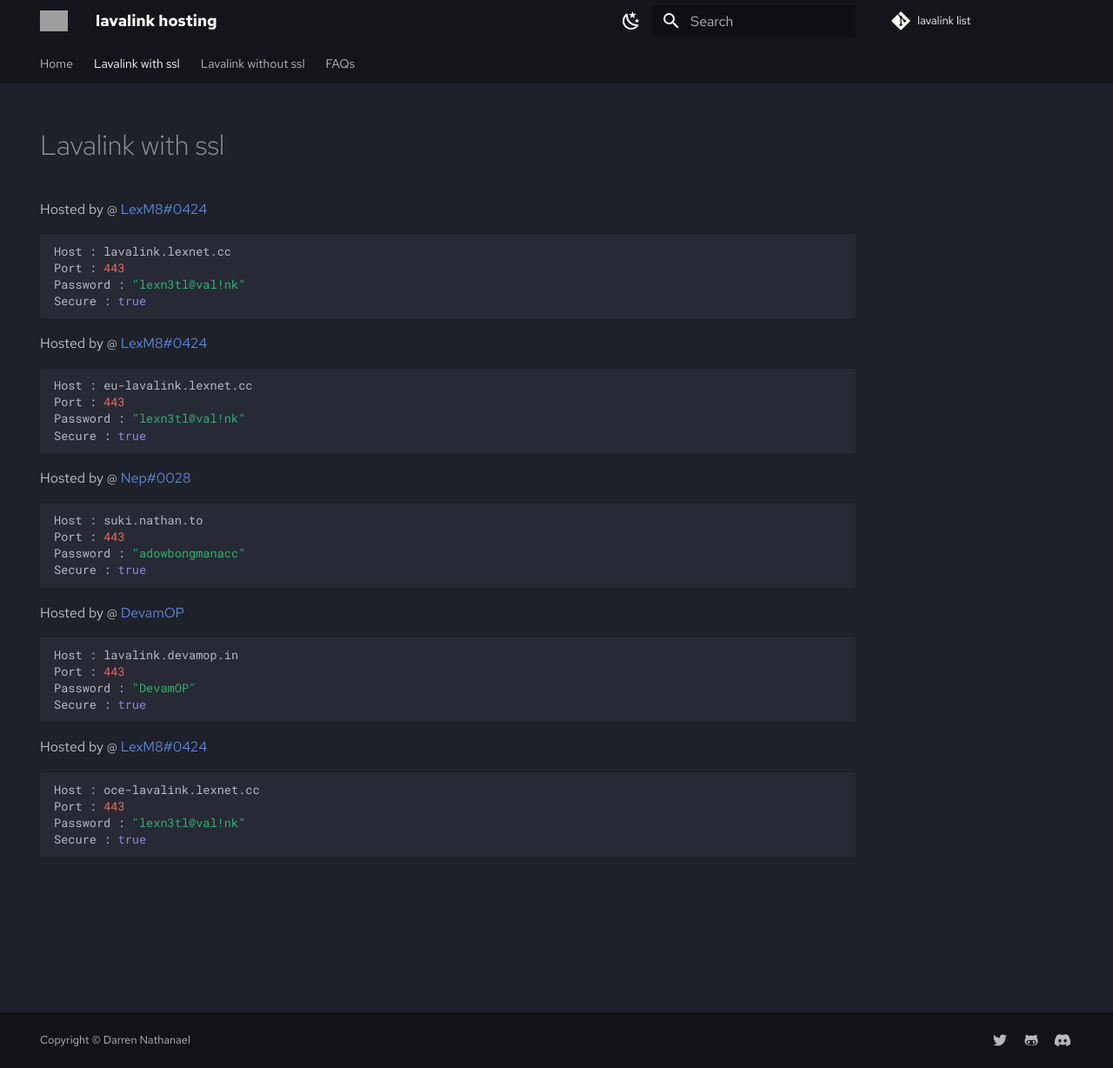
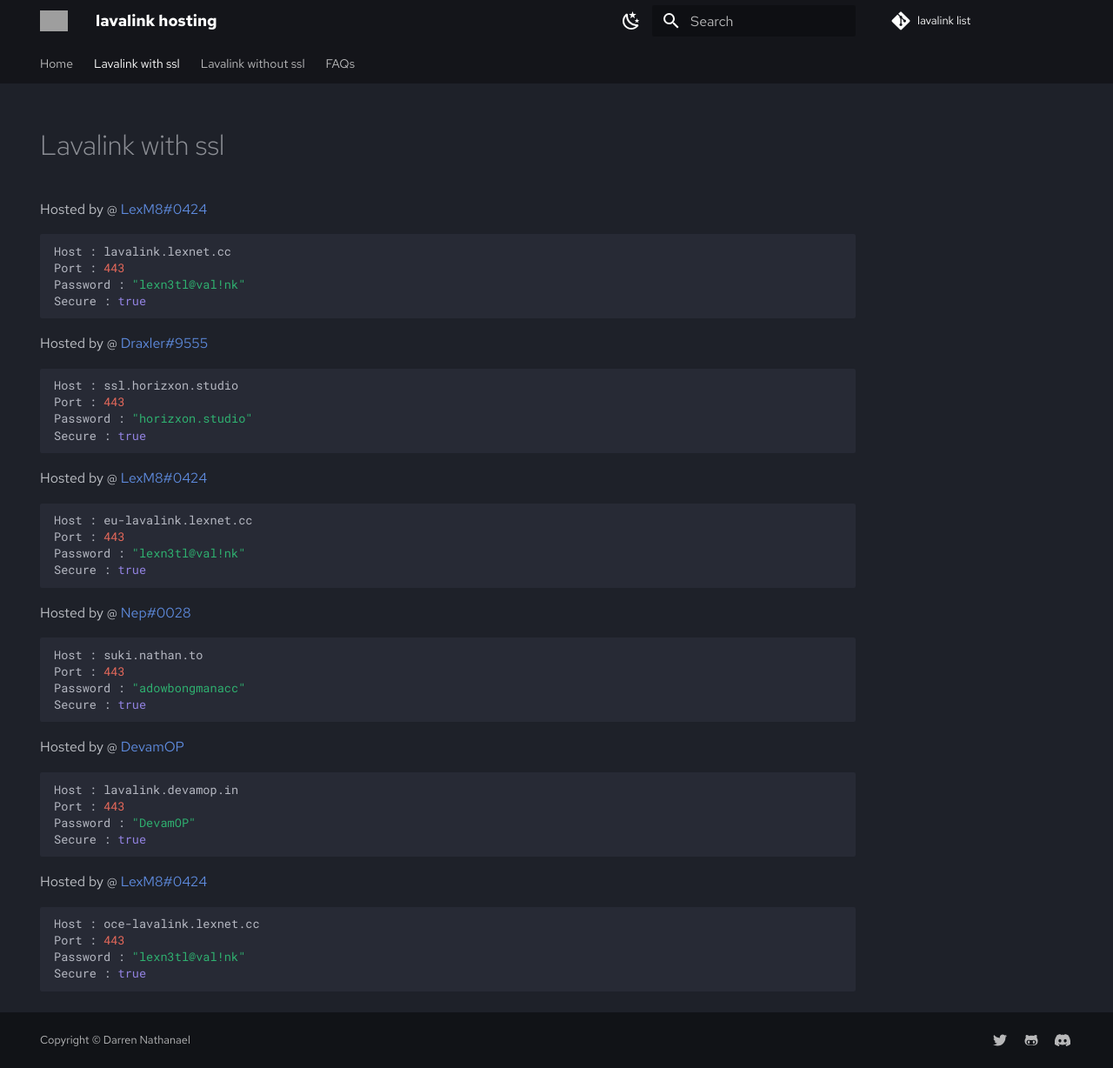
Before and after one commit to DarrenOfficial/lavalink-list, an MkDocs documentation site: the page built from docs/SSL/lavalink-with-ssl.md, in a window 1280 px wide and 1228 px high. Shown: the whole window at 87% size. Built offline with MkDocs 1.6.1 and Material for MkDocs 9.7.7, drawn with Linux system fonts in a browser that asks for light colours; comment, search, counter and statistics services are not loaded; grey boxes are pictures that could not be loaded.

Commit message:
Update lavalink-with-ssl.md

````diff
--- a/docs/SSL/lavalink-with-ssl.md
+++ b/docs/SSL/lavalink-with-ssl.md
@@ -12,6 +12,14 @@ Hosted by @ [LexM8#0424](https://freelavalink.lexnet.cc)
 Host : lavalink.lexnet.cc
 Port : 443
 Password : "lexn3tl@val!nk"
+Secure : true
+```
+
+Hosted by @ [Draxler#9555](https://status.horizxon.studio/)
+```bash
+Host : ssl.horizxon.studio
+Port : 443
+Password : "horizxon.studio"
 Secure : true
 ```
 
````
